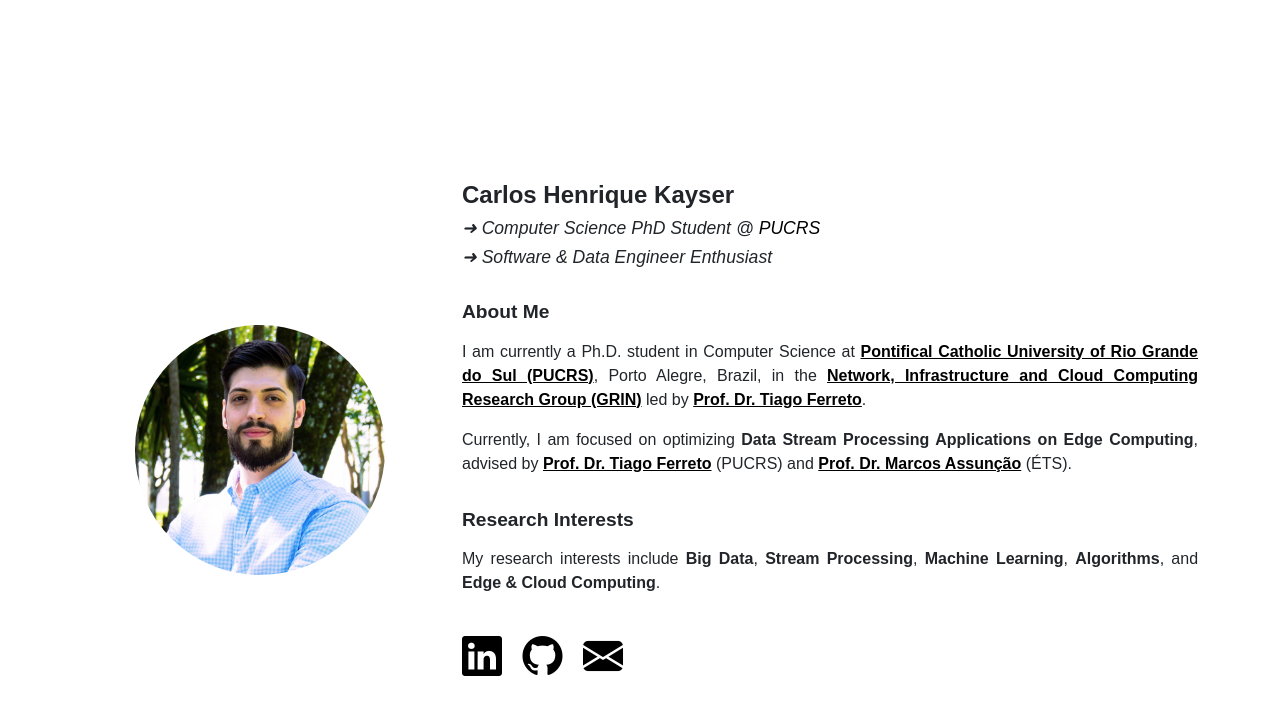
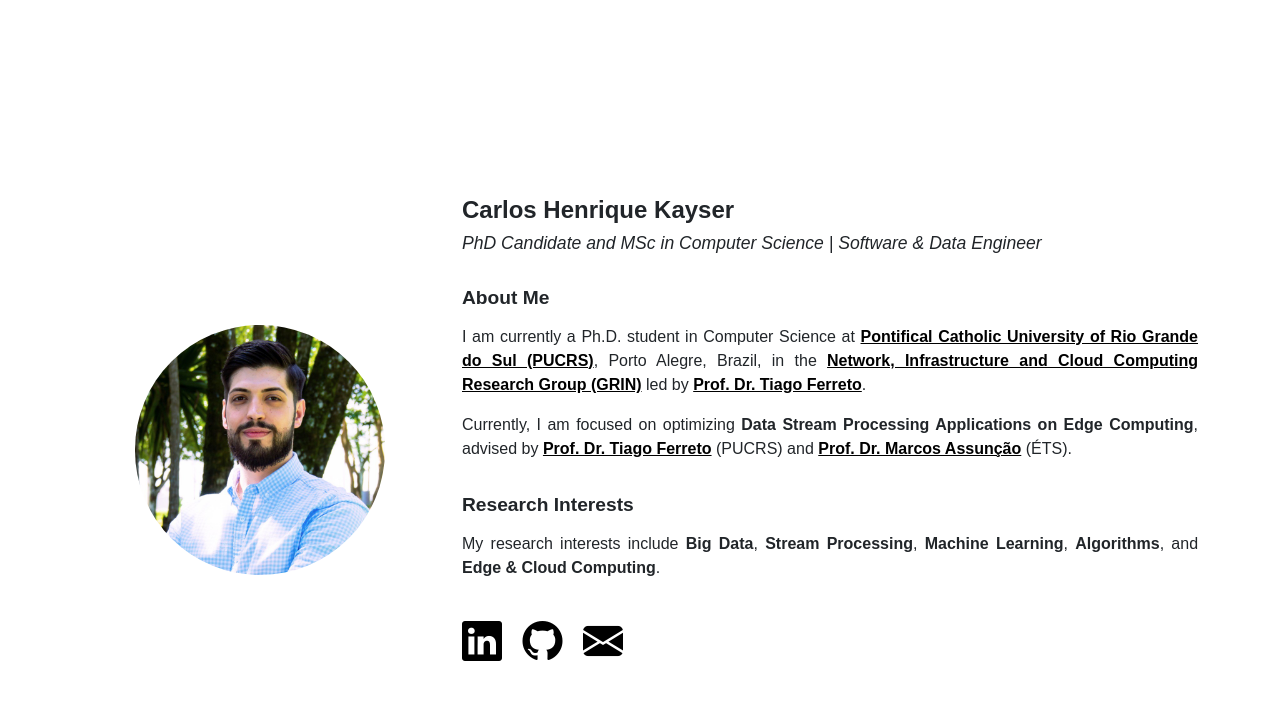
Before and after one commit to carloshkayser/carloshkayser.github.io, a Jekyll site: the page built from index.html, in a window 1280 px wide. Shown: the top 715 px of the page. Built offline with Jekyll 4.4.1, drawn with Linux system fonts in a browser that asks for light colours; some web fonts are replaced; a style sheet for code colours, icons or effects is not loaded.

Commit message:
Update Gemfile.lock and index.html for dependency versions and profile description

```diff
--- a/index.html
+++ b/index.html
@@ -17,8 +17,7 @@ layout: default
 
         <h1>Carlos Henrique Kayser</h1>
 
-        <h2>➜ Computer Science PhD Student @ <a href="https://www.pucrs.br" target="_blank">PUCRS</a></h2>
-        <h2>➜ Software & Data Engineer Enthusiast</h2>
+        <h2>PhD Candidate and MSc in Computer Science | Software & Data Engineer</h2>
 
         <!-- <div class="col-lg-6 col-sm-10 col-10 offset-1 align-self-center"> -->
 
```
Also changed, not shown: Gemfile.lock.
